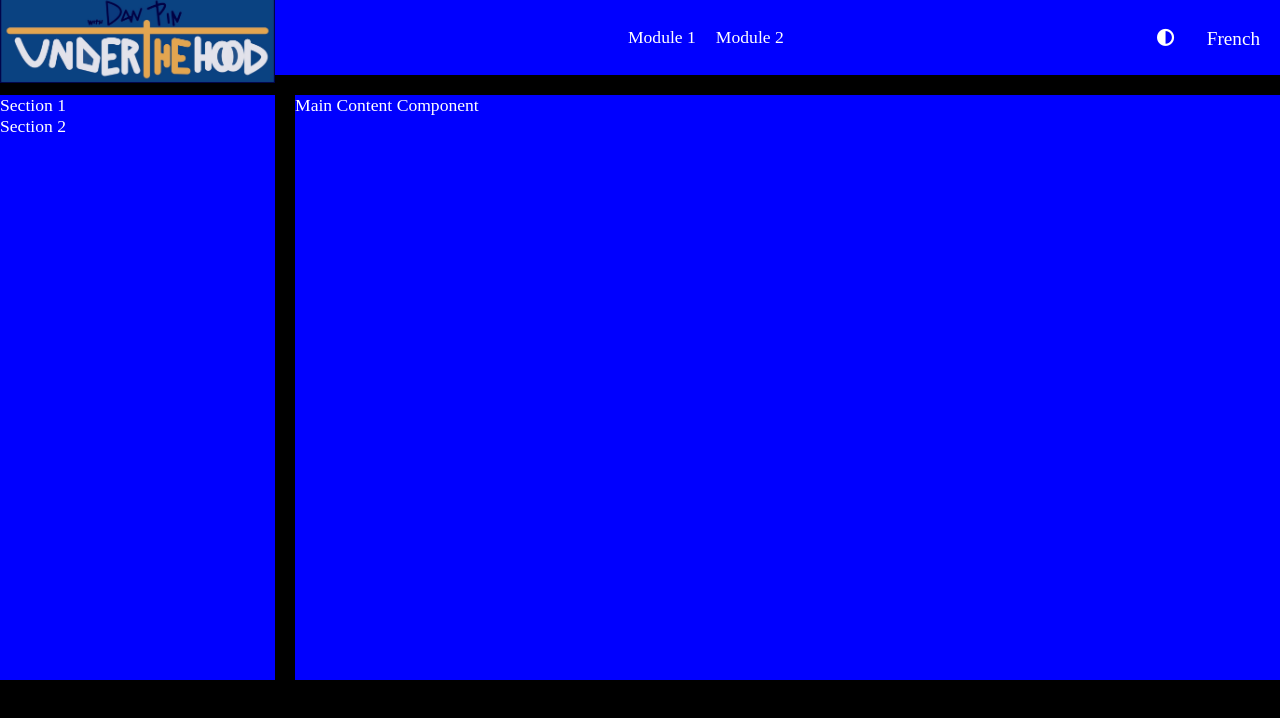
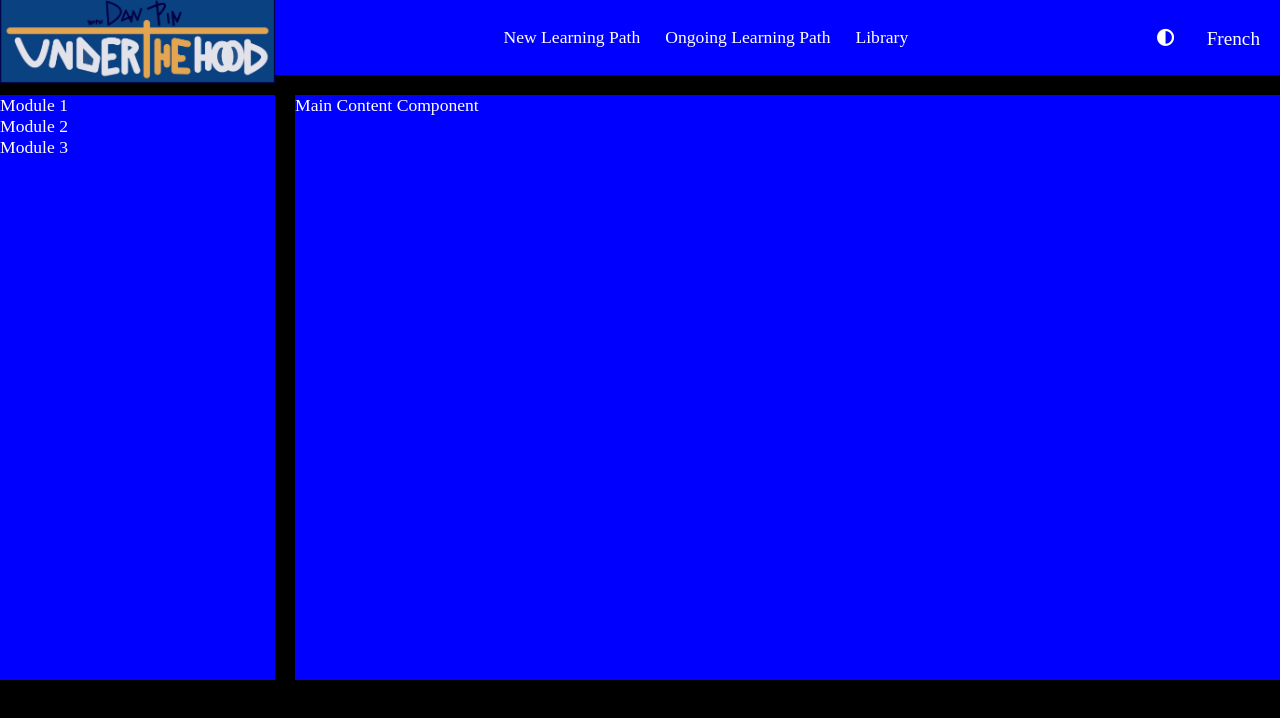
Before and after one commit to DanPin7679/ComplexWebApp-NoFramework, a plain HTML site: page index.html in a window 1280 px wide. Drawn offline with Linux system fonts and the light colour scheme.

Commit message:
release 3

```diff
--- /dev/null
+++ b/app.js
@@ -0,0 +1,29 @@
+const pageMenu = [
+  { id: "new-path", name: "New Learning Path" },
+  { id: "current-path", name: "Ongoing Learning Path" },
+  { id: "library", name: "Library" },
+];
+
+const moduleMenu = [
+  { id: "module-1", name: "Module 1" },
+  { id: "module-2", name: "Module 2" },
+  { id: "module-3", name: "Module 3" },
+];
+
+var navBarMenu = document.getElementById("navbar-menu");
+pageMenu.map((item) => {
+  let newItem = document.createElement("a");
+  newItem.className = "pages";
+  newItem.id = item.id;
+  newItem.innerHTML = item.name;
+  navBarMenu.appendChild(newItem);
+});
+
+var sideBarMenu = document.getElementById("sidebar-menu");
+moduleMenu.map((item) => {
+  let newItem = document.createElement("a");
+  newItem.className = "modules";
+  newItem.id = item.id;
+  newItem.innerHTML = item.name;
+  sideBarMenu.appendChild(newItem);
+});
--- a/index.html
+++ b/index.html
@@ -28,10 +28,7 @@
           alt=""
           style="width: 275px"
         />
-        <div class="top-menu">
-          <a>Module 1</a>
-          <a>Module 2</a>
-        </div>
+        <div id="navbar-menu"></div>
         <div class="settings-box">
           <div
             class="theme-btn"
@@ -48,12 +45,10 @@
         </div>
       </div>
       <div class="sidebar">
-        <div class="sidebar-menu">
-          <a>Section 1</a>
-          <a>Section 2</a>
-        </div>
+        <div id="sidebar-menu"></div>
       </div>
       <div class="main-content">Main Content Component</div>
     </div>
+    <script src="./app.js"></script>
   </body>
 </html>
--- a/style.css
+++ b/style.css
@@ -81,12 +81,12 @@ a {
   transform: translateY(-3px);
 }
 
-.top-menu {
+#navbar-menu {
   display: flex;
-  gap: 20px;
+  gap: 25px;
 }
 
-.sidebar-menu {
+#sidebar-menu {
   display: flex;
   flex-direction: column;
   align-items: flex-start;
```
